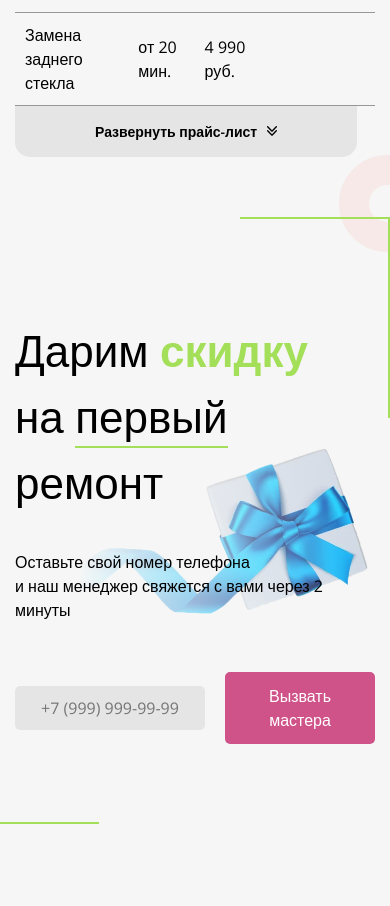
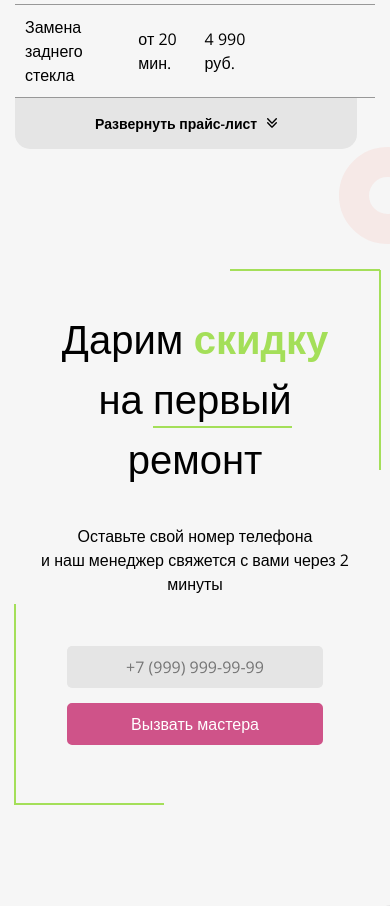
Before and after one commit to Parselian/apple-assist, a PHP site: page / in a window 390 px wide; the page is wider, and only the part inside the window is pictured. Shown: the part 3452-4358 px from the top of that part. Run offline with PHP 8.4, Linux system fonts and the light colour scheme.

Commit message:
finished adaptive of gift form section

```diff
--- a/src/assets/css/style.css
+++ b/src/assets/css/style.css
@@ -59,19 +59,24 @@ body {
     background-color: transparent; }
 
 .form__input {
-  padding: 10px 25px;
+  padding: 7px 25px;
   font-size: 16px;
   text-align: center;
   background-color: #E5E5E5;
+  border: 2px solid transparent;
   -webkit-border-radius: 5px;
   -moz-border-radius: 5px;
   border-radius: 5px; }
   .form__inputs {
     display: flex;
     align-items: center; }
+  .form__input:focus {
+    background-color: #FFF;
+    border-color: #A4DF59;
+    color: #000; }
 
 .form__button {
-  padding: 10px 20px; }
+  padding: 7px 20px; }
 
 .form__footnote {
   margin-top: 10px;
@@ -418,6 +423,7 @@ body {
   margin-bottom: 120px;
   padding-bottom: 80px; }
   .gift__wrap {
+    padding-left: 80px;
     position: relative; }
   .gift__border {
     position: absolute;
@@ -427,19 +433,19 @@ body {
     .gift__border_top {
       width: 150px;
       top: -100px;
-      right: 0; }
+      right: 10px; }
       .gift__border_top-right {
         top: 0;
-        right: -99px;
+        right: -90px;
         width: 200px;
         transform: rotate(90deg); }
     .gift__border_bottom {
       width: 150px;
       bottom: -80px;
-      left: -51px; }
+      left: 14px; }
       .gift__border_bottom-left {
         bottom: 20px;
-        left: -150px;
+        left: -85px;
         width: 200px;
         transform: rotate(-90deg); }
   .gift__title {
@@ -452,7 +458,7 @@ body {
   .gift__img-wrap {
     position: absolute;
     top: 50%;
-    right: 0;
+    right: 30px;
     transform: translateY(-50%);
     z-index: -1; }
     .gift__img-wrap:after {
@@ -792,7 +798,7 @@ body {
     text-align: center; }
   .faq__form-input {
     margin-right: 15px;
-    padding: 15px 40px;
+    padding: 12px 40px;
     max-width: 260px;
     font-size: 20px;
     background-color: #FFF; }
@@ -978,6 +984,38 @@ body {
       position: relative; }
     .features__iphone {
       left: 50%; }
+  .gift__border_top {
+    top: -80px; }
+    .gift__border_top-full {
+      width: 696px;
+      top: -80px;
+      right: 10px; }
+    .gift__border_top-right {
+      top: 20px; }
+      .gift__border_top-right-full {
+        top: 151px;
+        right: -222px;
+        width: 464px; }
+  .gift__border_bottom-full {
+    width: 697px;
+    bottom: -80px;
+    left: 14px; }
+  .gift__border_bottom-left-full {
+    bottom: 152px;
+    left: -217px;
+    width: 463px; }
+  .gift__wrap {
+    padding-left: 15px;
+    display: flex;
+    flex-direction: column;
+    align-items: center;
+    text-align: center; }
+  .gift__img {
+    max-width: 650px;
+    opacity: 0.3; }
+    .gift__img-wrap {
+      top: 75%;
+      right: 10px; }
   .footer__col:first-child {
     flex-direction: column;
     align-items: center; }
@@ -1039,6 +1077,10 @@ body {
     flex-direction: column;
     align-items: center;
     text-align: center; }
+  .gift__border_top {
+    top: -60px; }
+    .gift__border_top-right {
+      top: 40px; }
   .footer__wrap {
     flex-direction: column; }
   .footer__col {
@@ -1077,7 +1119,11 @@ body {
   .features__collage {
     width: 100%; }
   .features__iphone {
-    width: 85%; } }
+    width: 85%; }
+  .gift {
+    margin-bottom: 80px; }
+    .gift__img-wrap {
+      display: none; } }
 
 @media (max-width: 480px) {
   .features__form-input {
@@ -1087,6 +1133,27 @@ body {
     .features__form-inputs {
       flex-direction: column; }
   .features__form-button {
+    width: 100%; }
+  .gift__border_top {
+    top: -40px; }
+    .gift__border_top-right {
+      top: 60px; }
+  .gift__border_bottom {
+    bottom: -60px; }
+    .gift__border_bottom-left {
+      bottom: 40px; }
+  .gift__wrap {
+    padding-left: 30px;
+    padding-right: 30px; }
+  .gift__title {
+    font-size: 40px; }
+  .gift__form-input {
+    margin-right: 0;
+    margin-bottom: 15px;
+    width: 100%; }
+    .gift__form-inputs {
+      flex-direction: column; }
+  .gift__form-button {
     width: 100%; } }
 
 @media (max-width: 405px) {
@@ -1094,3 +1161,7 @@ body {
     font-size: 38px; }
   .promo__list-item {
     font-size: 20px; } }
+
+@media (max-width: 350px) {
+  .gift__title {
+    font-size: 36px; } }
--- a/src/assets/sass/_faq.scss
+++ b/src/assets/sass/_faq.scss
@@ -58,7 +58,7 @@
   &__form {
     &-input {
       margin-right: 15px;
-      padding: 15px 40px;
+      padding: 12px 40px;
       max-width: 260px;
       font-size: 20px;
       background-color: $input-alt-bg-color;
--- a/src/assets/sass/_gift-form.scss
+++ b/src/assets/sass/_gift-form.scss
@@ -2,6 +2,7 @@
   margin-bottom: 120px;
   padding-bottom: 80px;
   &__wrap {
+    padding-left: 80px;
     position: relative;
   }
   &__border {
@@ -12,10 +13,10 @@
     &_top {
       width: 150px;
       top: -100px;
-      right: 0;
+      right: 10px;
       &-right {
         top: 0;
-        right: -99px;
+        right: -90px;
         width: 200px;
         transform: rotate(90deg);
       }
@@ -23,10 +24,10 @@
     &_bottom {
       width: 150px;
       bottom: -80px;
-      left: -51px;
+      left: 14px;
       &-left {
         bottom: 20px;
-        left: -150px;
+        left: -85px;
         width: 200px;
         transform: rotate(-90deg);
       }
@@ -46,7 +47,7 @@
     &-wrap {
       position: absolute;
       top: 50%;
-      right: 0;
+      right: 30px;
       transform: translateY(-50%);
       z-index: -1;
       &:after {
--- a/src/assets/sass/_media.scss
+++ b/src/assets/sass/_media.scss
@@ -91,6 +91,55 @@
     }
     &__iphone {
       left: 50%;
+    }
+  }
+  .gift {
+    &__border {
+      &_top {
+        top: -80px;
+        &-full {
+          width: 696px;
+          top: -80px;
+          right: 10px;
+        }
+        &-right {
+          top: 20px;
+          &-full {
+            top: 151px;
+            right: -222px;
+            width: 464px;
+          }
+        }
+      }
+      &_bottom {
+        &-full {
+          width: 697px;
+          bottom: -80px;
+          left: 14px;
+        }
+        &-left {
+          &-full {
+            bottom: 152px;
+            left: -217px;
+            width: 463px;
+          }
+        }
+      }
+    }
+    &__wrap {
+      padding-left: 15px;
+      display: flex;
+      flex-direction: column;
+      align-items: center;
+      text-align: center;
+    }
+    &__img {
+      &-wrap {
+        top: 75%;
+        right: 10px;
+      }
+      max-width: 650px;
+      opacity: 0.3;
     }
   }
   .footer {
@@ -187,6 +236,16 @@
       text-align: center;
     }
   }
+  .gift {
+    &__border {
+      &_top {
+        top: -60px;
+        &-right {
+          top: 40px;
+        }
+      }
+    }
+  }
   .footer {
     &__wrap {
       flex-direction: column;
@@ -248,6 +307,14 @@
       width: 85%;
     }
   }
+  .gift {
+    margin-bottom: 80px;
+    &__img {
+      &-wrap {
+        display: none;
+      }
+    }
+  }
 }
 
 @media (max-width: 480px) {
@@ -261,6 +328,43 @@
         margin-right: 0;
         margin-bottom: 15px;
         max-width: 100%;
+      }
+      &-button {
+        width: 100%;
+      }
+    }
+  }
+  .gift {
+    &__border {
+      &_top {
+        top: -40px;
+        &-right {
+          top: 60px;
+        }
+      }
+      &_bottom {
+        bottom: -60px;
+        &-left {
+          bottom: 40px;
+        }
+      }
+    }
+    &__wrap {
+      padding-left: 30px;
+      padding-right: 30px;
+    }
+    &__title {
+      font-size: 40px;
+    }
+    &__form {
+      &-input {
+        &s {
+          flex-direction: column;
+        }
+
+        margin-right: 0;
+        margin-bottom: 15px;
+        width: 100%;
       }
       &-button {
         width: 100%;
@@ -281,3 +385,11 @@
     }
   }
 }
+
+@media (max-width: 350px) {
+  .gift {
+    &__title {
+      font-size: 36px;
+    }
+  }
+}
--- a/src/assets/sass/style.scss
+++ b/src/assets/sass/style.scss
@@ -80,16 +80,22 @@ body {
         display: flex;
         align-items: center;
       }
-      padding: 10px 25px;
+      padding: 7px 25px;
       font-size: 16px;
       text-align: center;
       background-color: $input-bg-color;
+      border: 2px solid transparent;
       -webkit-border-radius: 5px;
       -moz-border-radius: 5px;
       border-radius: 5px;
+      &:focus {
+        background-color: $alt-text-color;
+        border-color: $accent-color;
+        color: $main-text-color;
+      }
     }
     &__button {
-      padding: 10px 20px;
+      padding: 7px 20px;
     }
     &__footnote {
       margin-top: 10px;
--- a/src/index.php
+++ b/src/index.php
@@ -379,7 +379,7 @@ require_once(__DIR__ . '/assets/configs/config.php');
 		</div>
 
 		<form action="#" method="POST" class="form gift__form">
-			<div class="form__inputs">
+			<div class="form__inputs gift__form-inputs">
 				<input type="text" class="form__input gift__form-input" placeholder="+7 (999) 999-99-99">
 				<button class="callback-button form__button gift__form-button">Вызвать мастера</button>
 			</div>
```
